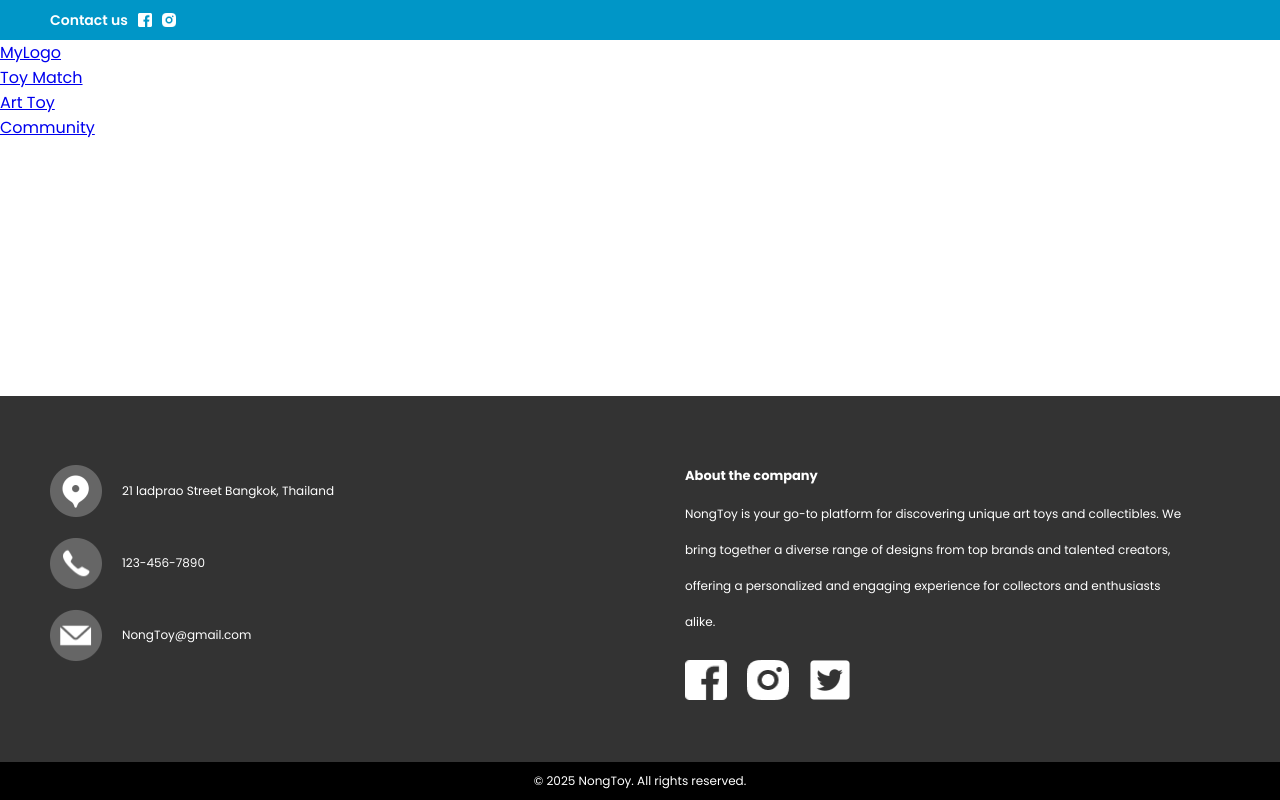
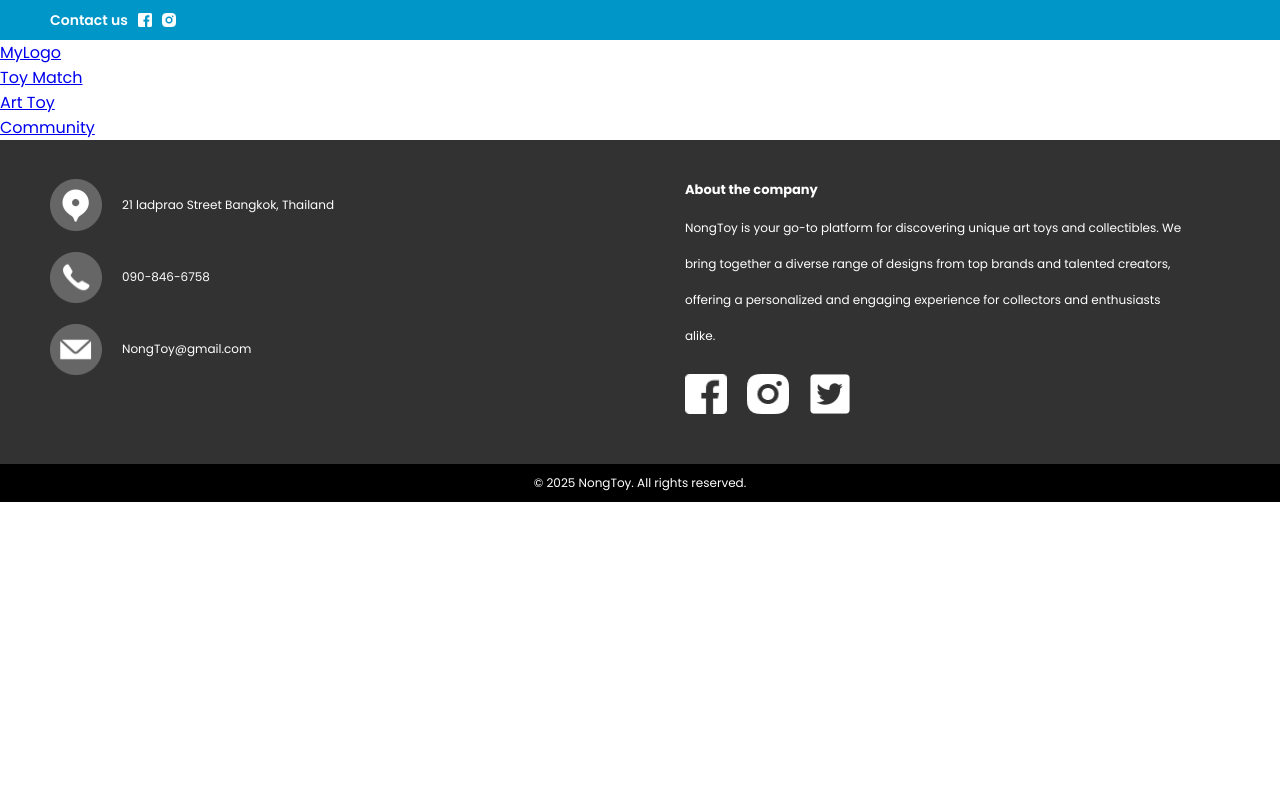
Before and after one commit to PangIkp/nongtoy, a Next.js app: page / in a window 1280 px wide. Built offline with nearby package versions, Linux system fonts and the light colour scheme.

Commit message:
update Footer and Copyrights

```diff
--- a/src/Styles/Copyrights.scss
+++ b/src/Styles/Copyrights.scss
@@ -10,7 +10,7 @@
     text-align: center;
     font-size: 12px;
     padding: 10px 0;
-    position: fixed;
+    overflow: hidden;
     bottom: 0;
     width: 100%;
 }
--- a/src/Styles/Footer.scss
+++ b/src/Styles/Footer.scss
@@ -5,11 +5,11 @@
 }
 
 .footer {
-    background-color: #333;
+    background-color: #323232;
     color: white;
     text-align: left;
     padding-bottom: 50px;
-    position: fixed;
+    overflow: hidden;
     bottom: 0;
     width: 100%;
 }
@@ -17,7 +17,8 @@
 .footer .footer-content {
     display: grid;
     grid-template-columns: repeat(2, 1fr);
-    margin: 50px;
+    padding-top: 20px;
+    margin: 0 50px;
 
     .contact-info {
         max-width: 500px;
--- a/src/components/Footer.tsx
+++ b/src/components/Footer.tsx
@@ -15,7 +15,7 @@ const Footer = () => {
 
                     <div className="contact">
                         <img src="Images/Phone.png" alt="" />
-                        <a href="tel:123-456-7890">123-456-7890</a>
+                        <a href="tel:090-846-6758">090-846-6758</a>
                     </div>
                     <div className="contact">
                         <img src="Images/Email.png" alt="" />
```
Also changed, not shown: public/Images/Login.png (added).
